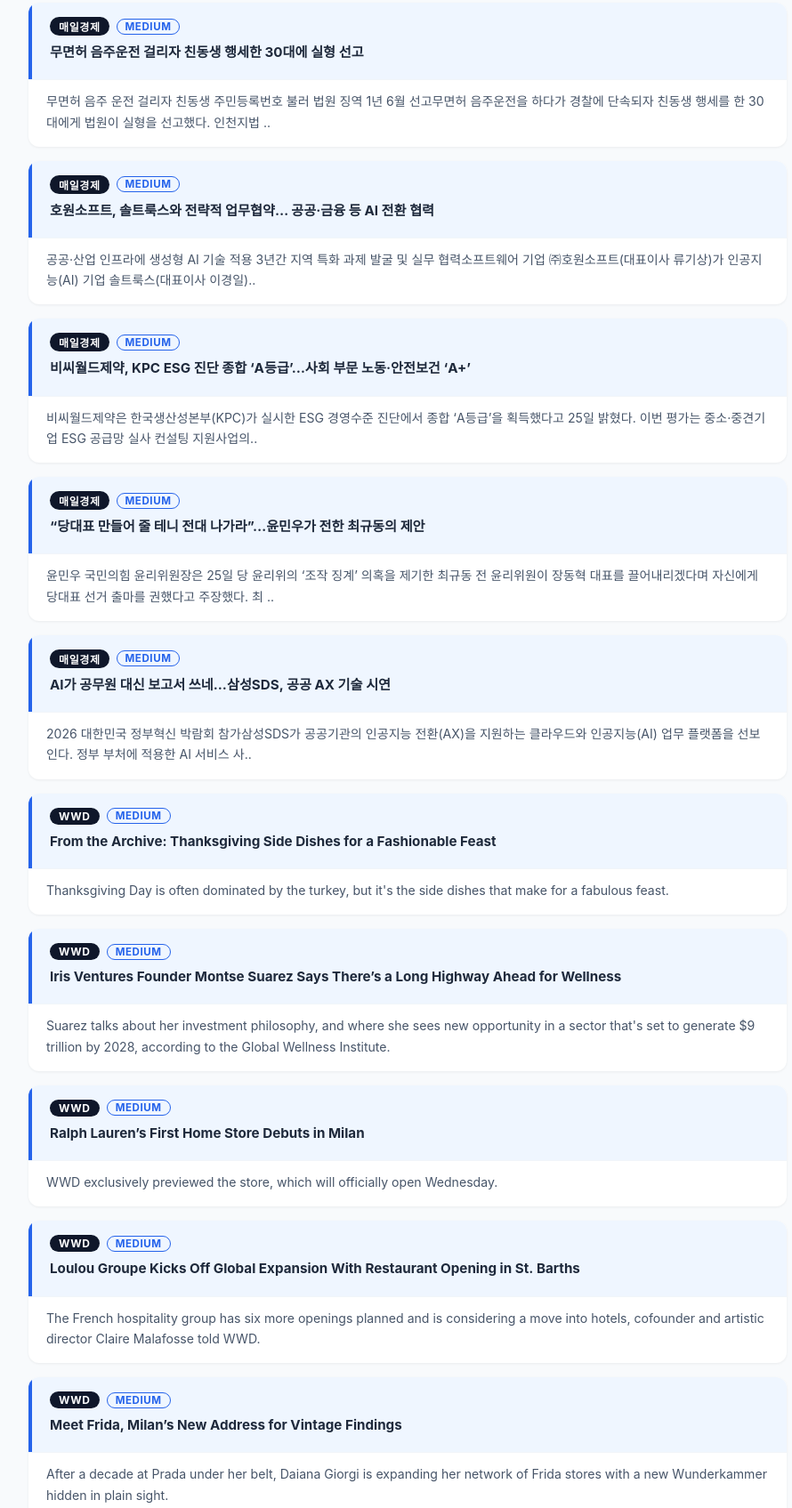
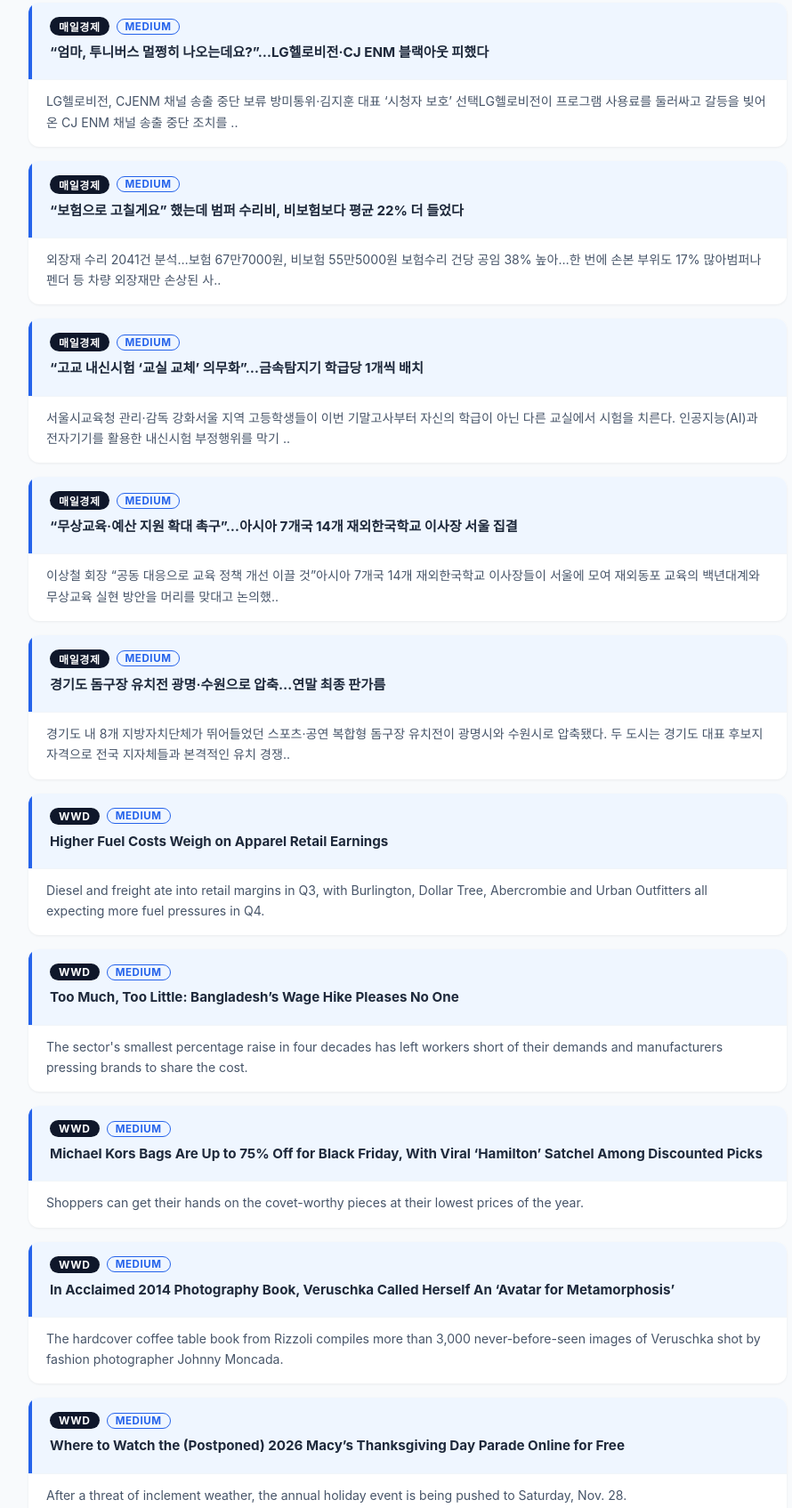
Before and after one commit to fame48kr/daily-newsletter, a plain HTML site: page index.html in a window 1280 px wide. Shown: the part 280-1975 px from the top of the page at 89% size, without its empty margins (182-1072 px from the left). Drawn offline with Linux system fonts and the light colour scheme.

Commit message:
deploy: b4a7a6250e3ed73876d34ceac3e6182636097a5a

```diff
--- a/index.html
+++ b/index.html
@@ -3,7 +3,7 @@
 <head>
 <meta charset="UTF-8">
 <meta name="viewport" content="width=device-width, initial-scale=1.0">
-<title>Daily Newsletter | November 25, 2026</title>
+<title>Daily Newsletter | November 26, 2026</title>
 <style>
   *, *::before, *::after { box-sizing: border-box; margin: 0; padding: 0; }
   body { font-family: -apple-system, BlinkMacSystemFont, "Segoe UI", sans-serif; background: #f8fafc; color: #1e293b; }
@@ -67,7 +67,7 @@
 
 <div class="hero">
   <h1>Daily Newsletter</h1>
-  <div class="date">NOVEMBER 25, 2026</div>
+  <div class="date">NOVEMBER 26, 2026</div>
 </div>
 
 <div class="controls">
@@ -91,13 +91,13 @@
               <span class="importance-badge" style="color:#2563eb; border-color:#2563eb;">Medium</span>
             </div>
             <h3 class="card-title">
-              <a href="https://www.mk.co.kr/news/society/12218036" target="_blank" rel="noopener">무면허 음주운전 걸리자 친동생 행세한 30대에 실형 선고</a>
+              <a href="https://www.mk.co.kr/news/business/12219262" target="_blank" rel="noopener">“엄마, 투니버스 멀쩡히 나오는데요?”…LG헬로비전·CJ ENM 블랙아웃 피했다</a>
             </h3>
             <div class="tags"></div>
           </div>
           <div class="card-body">
-            <p class="summary ko">무면허 음주 운전 걸리자 친동생 주민등록번호 불러 법원 징역 1년 6월 선고무면허 음주운전을 하다가 경찰에 단속되자 친동생 행세를 한 30대에게 법원이 실형을 선고했다. 인천지법 ..</p>
-            <p class="summary en hidden">무면허 음주 운전 걸리자 친동생 주민등록번호 불러 법원 징역 1년 6월 선고무면허 음주운전을 하다가 경찰에 단속되자 친동생 행세를 한 30대에게 법원이 실형을 선고했다. 인천지법 ..</p>
+            <p class="summary ko">LG헬로비전, CJENM 채널 송출 중단 보류 방미통위·김지훈 대표 ‘시청자 보호’ 선택LG헬로비전이 프로그램 사용료를 둘러싸고 갈등을 빚어온 CJ ENM 채널 송출 중단 조치를 ..</p>
+            <p class="summary en hidden">LG헬로비전, CJENM 채널 송출 중단 보류 방미통위·김지훈 대표 ‘시청자 보호’ 선택LG헬로비전이 프로그램 사용료를 둘러싸고 갈등을 빚어온 CJ ENM 채널 송출 중단 조치를 ..</p>
           </div>
         </div>
         <div class="card" data-importance="Medium">
@@ -107,13 +107,13 @@
               <span class="importance-badge" style="color:#2563eb; border-color:#2563eb;">Medium</span>
             </div>
             <h3 class="card-title">
-              <a href="https://www.mk.co.kr/news/business/12218035" target="_blank" rel="noopener">호원소프트, 솔트룩스와 전략적 업무협약… 공공·금융 등 AI 전환 협력</a>
+              <a href="https://www.mk.co.kr/news/economy/12219261" target="_blank" rel="noopener">“보험으로 고칠게요” 했는데 범퍼 수리비, 비보험보다 평균 22% 더 들었다</a>
             </h3>
             <div class="tags"></div>
           </div>
           <div class="card-body">
-            <p class="summary ko">공공·산업 인프라에 생성형 AI 기술 적용 3년간 지역 특화 과제 발굴 및 실무 협력소프트웨어 기업 ㈜호원소프트(대표이사 류기상)가 인공지능(AI) 기업 솔트룩스(대표이사 이경일)..</p>
-            <p class="summary en hidden">공공·산업 인프라에 생성형 AI 기술 적용 3년간 지역 특화 과제 발굴 및 실무 협력소프트웨어 기업 ㈜호원소프트(대표이사 류기상)가 인공지능(AI) 기업 솔트룩스(대표이사 이경일)..</p>
+            <p class="summary ko">외장재 수리 2041건 분석…보험 67만7000원, 비보험 55만5000원 보험수리 건당 공임 38% 높아…한 번에 손본 부위도 17% 많아범퍼나 펜더 등 차량 외장재만 손상된 사..</p>
+            <p class="summary en hidden">외장재 수리 2041건 분석…보험 67만7000원, 비보험 55만5000원 보험수리 건당 공임 38% 높아…한 번에 손본 부위도 17% 많아범퍼나 펜더 등 차량 외장재만 손상된 사..</p>
           </div>
         </div>
         <div class="card" data-importance="Medium">
@@ -123,13 +123,13 @@
               <span class="importance-badge" style="color:#2563eb; border-color:#2563eb;">Medium</span>
             </div>
             <h3 class="card-title">
-              <a href="https://www.mk.co.kr/news/stock/12218034" target="_blank" rel="noopener">비씨월드제약, KPC ESG 진단 종합 ‘A등급’…사회 부문 노동·안전보건 ‘A+’</a>
+              <a href="https://www.mk.co.kr/news/society/12219260" target="_blank" rel="noopener">“고교 내신시험 ‘교실 교체’ 의무화”…금속탐지기 학급당 1개씩 배치</a>
             </h3>
             <div class="tags"></div>
           </div>
           <div class="card-body">
-            <p class="summary ko">비씨월드제약은 한국생산성본부(KPC)가 실시한 ESG 경영수준 진단에서 종합 ‘A등급’을 획득했다고 25일 밝혔다. 이번 평가는 중소·중견기업 ESG 공급망 실사 컨설팅 지원사업의..</p>
-            <p class="summary en hidden">비씨월드제약은 한국생산성본부(KPC)가 실시한 ESG 경영수준 진단에서 종합 ‘A등급’을 획득했다고 25일 밝혔다. 이번 평가는 중소·중견기업 ESG 공급망 실사 컨설팅 지원사업의..</p>
+            <p class="summary ko">서울시교육청 관리·감독 강화서울 지역 고등학생들이 이번 기말고사부터 자신의 학급이 아닌 다른 교실에서 시험을 치른다. 인공지능(AI)과 전자기기를 활용한 내신시험 부정행위를 막기 ..</p>
+            <p class="summary en hidden">서울시교육청 관리·감독 강화서울 지역 고등학생들이 이번 기말고사부터 자신의 학급이 아닌 다른 교실에서 시험을 치른다. 인공지능(AI)과 전자기기를 활용한 내신시험 부정행위를 막기 ..</p>
           </div>
         </div>
         <div class="card" data-importance="Medium">
@@ -139,13 +139,13 @@
               <span class="importance-badge" style="color:#2563eb; border-color:#2563eb;">Medium</span>
             </div>
             <h3 class="card-title">
-              <a href="https://www.mk.co.kr/news/politics/12218033" target="_blank" rel="noopener">“당대표 만들어 줄 테니 전대 나가라”…윤민우가 전한 최규동의 제안</a>
+              <a href="https://www.mk.co.kr/news/politics/12219259" target="_blank" rel="noopener">“무상교육·예산 지원 확대 촉구”…아시아 7개국 14개 재외한국학교 이사장 서울 집결</a>
             </h3>
             <div class="tags"></div>
           </div>
           <div class="card-body">
-            <p class="summary ko">윤민우 국민의힘 윤리위원장은 25일 당 윤리위의 ‘조작 징계’ 의혹을 제기한 최규동 전 윤리위원이 장동혁 대표를 끌어내리겠다며 자신에게 당대표 선거 출마를 권했다고 주장했다. 최 ..</p>
-            <p class="summary en hidden">윤민우 국민의힘 윤리위원장은 25일 당 윤리위의 ‘조작 징계’ 의혹을 제기한 최규동 전 윤리위원이 장동혁 대표를 끌어내리겠다며 자신에게 당대표 선거 출마를 권했다고 주장했다. 최 ..</p>
+            <p class="summary ko">이상철 회장 “공동 대응으로 교육 정책 개선 이끌 것”아시아 7개국 14개 재외한국학교 이사장들이 서울에 모여 재외동포 교육의 백년대계와 무상교육 실현 방안을 머리를 맞대고 논의했..</p>
+            <p class="summary en hidden">이상철 회장 “공동 대응으로 교육 정책 개선 이끌 것”아시아 7개국 14개 재외한국학교 이사장들이 서울에 모여 재외동포 교육의 백년대계와 무상교육 실현 방안을 머리를 맞대고 논의했..</p>
           </div>
         </div>
         <div class="card" data-importance="Medium">
@@ -155,13 +155,13 @@
               <span class="importance-badge" style="color:#2563eb; border-color:#2563eb;">Medium</span>
             </div>
             <h3 class="card-title">
-              <a href="https://www.mk.co.kr/news/it/12218032" target="_blank" rel="noopener">AI가 공무원 대신 보고서 쓰네...삼성SDS, 공공 AX 기술 시연</a>
+              <a href="https://www.mk.co.kr/news/society/12219257" target="_blank" rel="noopener">경기도 돔구장 유치전 광명·수원으로 압축…연말 최종 판가름</a>
             </h3>
             <div class="tags"></div>
           </div>
           <div class="card-body">
-            <p class="summary ko">2026 대한민국 정부혁신 박람회 참가삼성SDS가 공공기관의 인공지능 전환(AX)을 지원하는 클라우드와 인공지능(AI) 업무 플랫폼을 선보인다. 정부 부처에 적용한 AI 서비스 사..</p>
-            <p class="summary en hidden">2026 대한민국 정부혁신 박람회 참가삼성SDS가 공공기관의 인공지능 전환(AX)을 지원하는 클라우드와 인공지능(AI) 업무 플랫폼을 선보인다. 정부 부처에 적용한 AI 서비스 사..</p>
+            <p class="summary ko">경기도 내 8개 지방자치단체가 뛰어들었던 스포츠·공연 복합형 돔구장 유치전이 광명시와 수원시로 압축됐다. 두 도시는 경기도 대표 후보지 자격으로 전국 지자체들과 본격적인 유치 경쟁..</p>
+            <p class="summary en hidden">경기도 내 8개 지방자치단체가 뛰어들었던 스포츠·공연 복합형 돔구장 유치전이 광명시와 수원시로 압축됐다. 두 도시는 경기도 대표 후보지 자격으로 전국 지자체들과 본격적인 유치 경쟁..</p>
           </div>
         </div>
         <div class="card" data-importance="Medium">
@@ -171,13 +171,13 @@
               <span class="importance-badge" style="color:#2563eb; border-color:#2563eb;">Medium</span>
             </div>
             <h3 class="card-title">
-              <a href="https://wwd.com/?p=1239461849" target="_blank" rel="noopener">From the Archive: Thanksgiving Side Dishes for a Fashionable Feast</a>
+              <a href="https://wwd.com/?p=1239466545" target="_blank" rel="noopener">Higher Fuel Costs Weigh on Apparel Retail Earnings</a>
             </h3>
             <div class="tags"></div>
           </div>
           <div class="card-body">
-            <p class="summary ko">Thanksgiving Day is often dominated by the turkey, but it's the side dishes that make for a fabulous feast.</p>
-            <p class="summary en hidden">Thanksgiving Day is often dominated by the turkey, but it's the side dishes that make for a fabulous feast.</p>
+            <p class="summary ko">Diesel and freight ate into retail margins in Q3, with Burlington, Dollar Tree, Abercrombie and Urban Outfitters all expecting more fuel pressures in Q4.</p>
+            <p class="summary en hidden">Diesel and freight ate into retail margins in Q3, with Burlington, Dollar Tree, Abercrombie and Urban Outfitters all expecting more fuel pressures in Q4.</p>
           </div>
         </div>
         <div class="card" data-importance="Medium">
@@ -187,13 +187,13 @@
               <span class="importance-badge" style="color:#2563eb; border-color:#2563eb;">Medium</span>
             </div>
             <h3 class="card-title">
-              <a href="https://wwd.com/?p=1239419295" target="_blank" rel="noopener">Iris Ventures Founder Montse Suarez Says There’s a Long Highway Ahead for Wellness</a>
+              <a href="https://wwd.com/?p=1239466520" target="_blank" rel="noopener">Too Much, Too Little: Bangladesh’s Wage Hike Pleases No One</a>
             </h3>
             <div class="tags"></div>
           </div>
           <div class="card-body">
-            <p class="summary ko">Suarez talks about her investment philosophy, and where she sees new opportunity in a sector that's set to generate $9 trillion by 2028, according to the Global Wellness Institute.</p>
-            <p class="summary en hidden">Suarez talks about her investment philosophy, and where she sees new opportunity in a sector that's set to generate $9 trillion by 2028, according to the Global Wellness Institute.</p>
+            <p class="summary ko">The sector's smallest percentage raise in four decades has left workers short of their demands and manufacturers pressing brands to share the cost.</p>
+            <p class="summary en hidden">The sector's smallest percentage raise in four decades has left workers short of their demands and manufacturers pressing brands to share the cost.</p>
           </div>
         </div>
         <div class="card" data-importance="Medium">
@@ -203,13 +203,13 @@
               <span class="importance-badge" style="color:#2563eb; border-color:#2563eb;">Medium</span>
             </div>
             <h3 class="card-title">
-              <a href="https://wwd.com/?p=1239464005" target="_blank" rel="noopener">Ralph Lauren’s First Home Store Debuts in Milan</a>
+              <a href="https://wwd.com/?p=1239429104" target="_blank" rel="noopener">Michael Kors Bags Are Up to 75% Off for Black Friday, With Viral ‘Hamilton’ Satchel Among Discounted Picks</a>
             </h3>
             <div class="tags"></div>
           </div>
           <div class="card-body">
-            <p class="summary ko">WWD exclusively previewed the store, which will officially open Wednesday.</p>
-            <p class="summary en hidden">WWD exclusively previewed the store, which will officially open Wednesday.</p>
+            <p class="summary ko">Shoppers can get their hands on the covet-worthy pieces at their lowest prices of the year.</p>
+            <p class="summary en hidden">Shoppers can get their hands on the covet-worthy pieces at their lowest prices of the year.</p>
           </div>
         </div>
         <div class="card" data-importance="Medium">
@@ -219,13 +219,13 @@
               <span class="importance-badge" style="color:#2563eb; border-color:#2563eb;">Medium</span>
             </div>
             <h3 class="card-title">
-              <a href="https://wwd.com/?p=1239464198" target="_blank" rel="noopener">Loulou Groupe Kicks Off Global Expansion With Restaurant Opening in St. Barths</a>
+              <a href="https://wwd.com/?p=1239465432" target="_blank" rel="noopener">In Acclaimed 2014 Photography Book, Veruschka Called Herself An ‘Avatar for Metamorphosis’</a>
             </h3>
             <div class="tags"></div>
           </div>
           <div class="card-body">
-            <p class="summary ko">The French hospitality group has six more openings planned and is considering a move into hotels, cofounder and artistic director Claire Malafosse told WWD.</p>
-            <p class="summary en hidden">The French hospitality group has six more openings planned and is considering a move into hotels, cofounder and artistic director Claire Malafosse told WWD.</p>
+            <p class="summary ko">The hardcover coffee table book from Rizzoli compiles more than 3,000 never-before-seen images of Veruschka shot by fashion photographer Johnny Moncada.</p>
+            <p class="summary en hidden">The hardcover coffee table book from Rizzoli compiles more than 3,000 never-before-seen images of Veruschka shot by fashion photographer Johnny Moncada.</p>
           </div>
         </div>
         <div class="card" data-importance="Medium">
@@ -235,18 +235,18 @@
               <span class="importance-badge" style="color:#2563eb; border-color:#2563eb;">Medium</span>
             </div>
             <h3 class="card-title">
-              <a href="https://wwd.com/?p=1239463703" target="_blank" rel="noopener">Meet Frida, Milan’s New Address for Vintage Findings</a>
+              <a href="https://wwd.com/?p=1239465042" target="_blank" rel="noopener">Where to Watch the (Postponed) 2026 Macy’s Thanksgiving Day Parade Online for Free</a>
             </h3>
             <div class="tags"></div>
           </div>
           <div class="card-body">
-            <p class="summary ko">After a decade at Prada under her belt, Daiana Giorgi is expanding her network of Frida stores with a new Wunderkammer hidden in plain sight.</p>
-            <p class="summary en hidden">After a decade at Prada under her belt, Daiana Giorgi is expanding her network of Frida stores with a new Wunderkammer hidden in plain sight.</p>
+            <p class="summary ko">After a threat of inclement weather, the annual holiday event is being pushed to Saturday, Nov. 28.</p>
+            <p class="summary en hidden">After a threat of inclement weather, the annual holiday event is being pushed to Saturday, Nov. 28.</p>
           </div>
         </div>
 </div>
 
-<footer>Generated November 25, 2026 · Powered by Claude AI</footer>
+<footer>Generated November 26, 2026 · Powered by Claude AI</footer>
 
 <script>
 function setLang(lang) {
```
